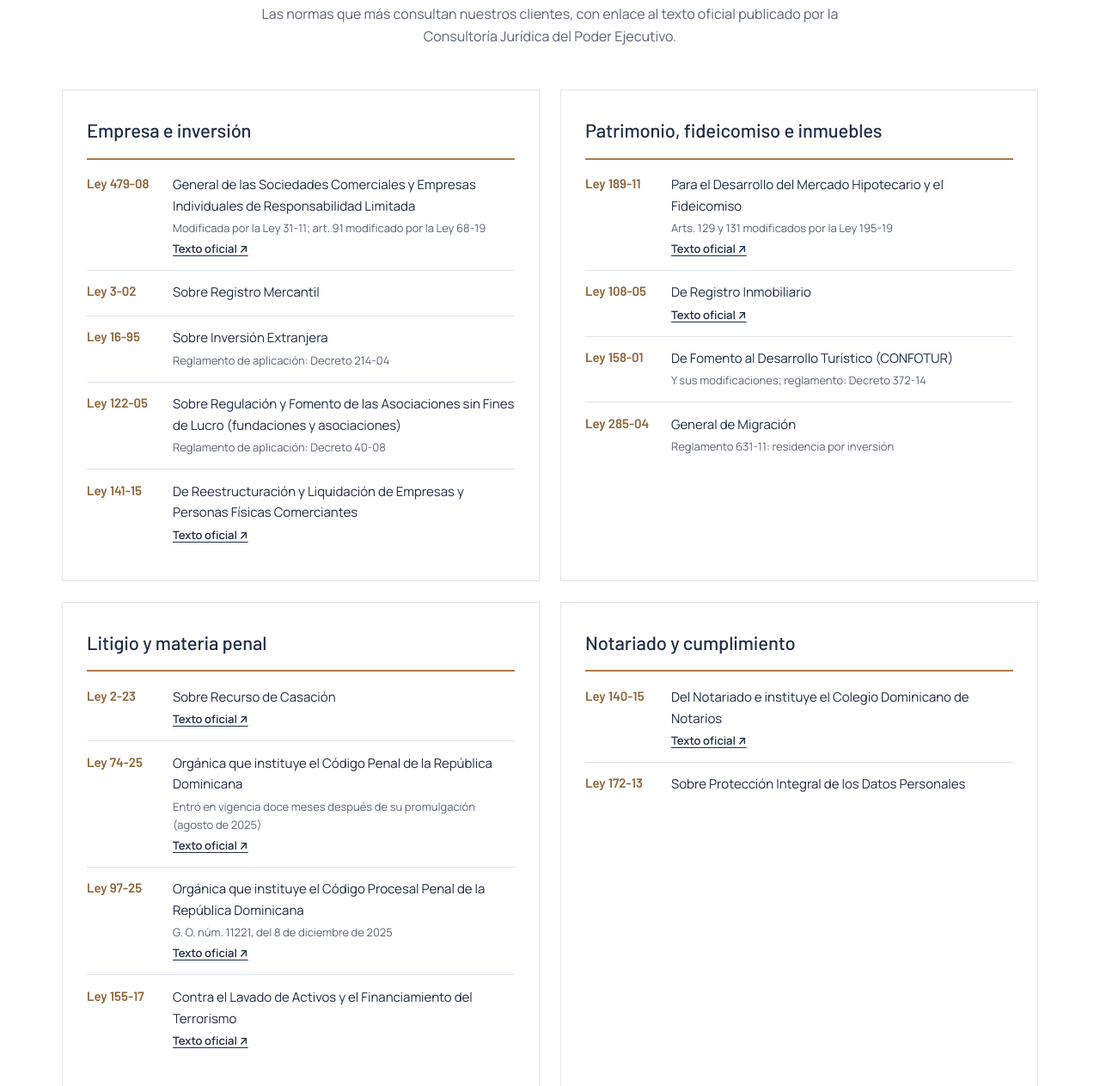
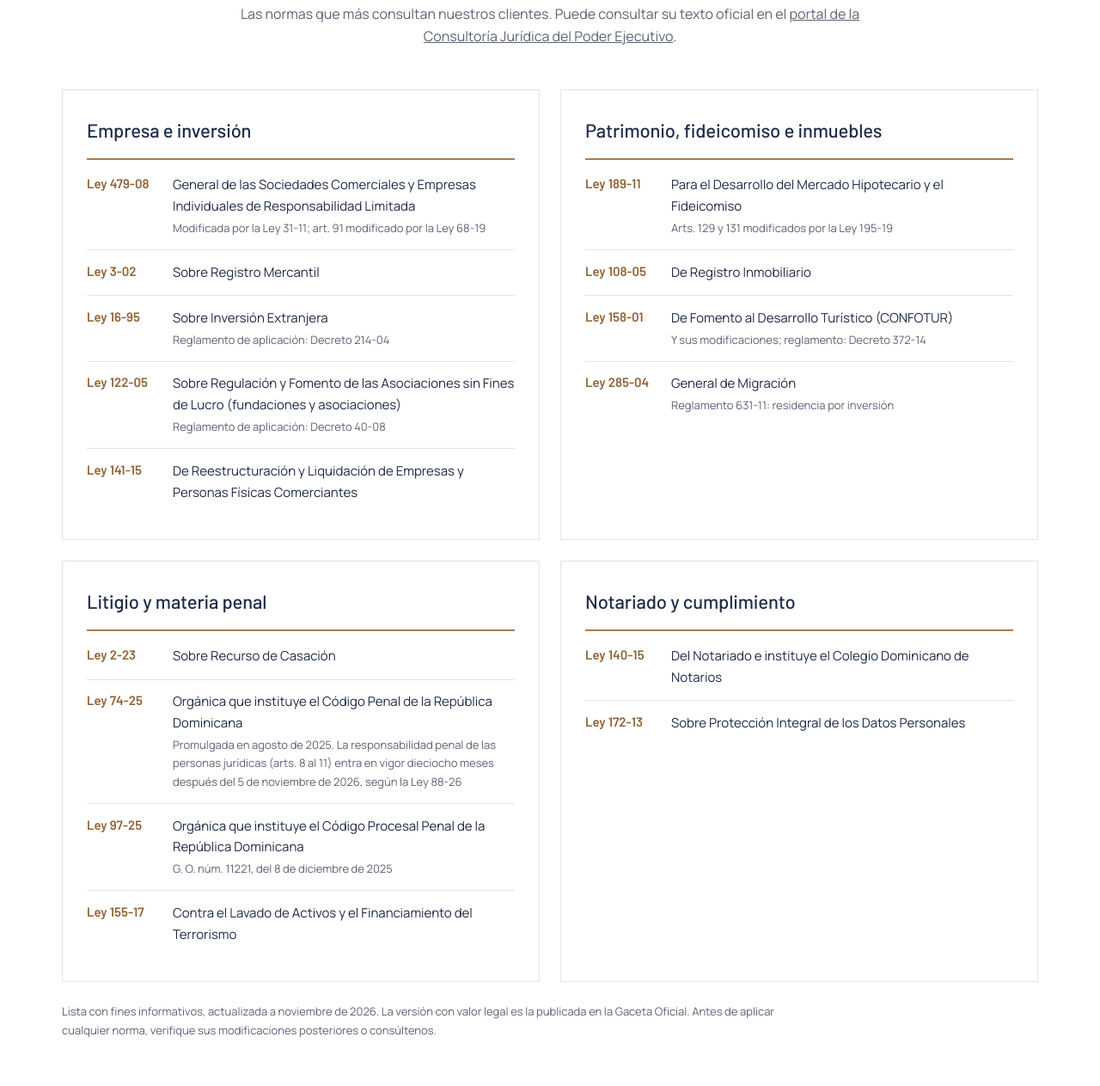
Before and after one commit to Jonathanperaltapena/ESLA-pagina-web, a plain HTML site: page index.html in a window 1280 px wide. Shown: the part 10408-11671 px from the top of the page at 86% size. Drawn offline with Linux system fonts and the light colour scheme.

Commit message:
Corregir enlaces de leyes y vigencia del Código Penal
- Se quitan los 9 enlaces a consultoria.gov.do que devolvían 404: la
  Consultoría Jurídica migró a un portal nuevo sin direcciones fijas por
  documento. La sección enlaza ahora al portal de consulta de legislación.
- Ley 74-25: la nota de vigencia se actualiza con la Ley 88-26, que
  difiere la responsabilidad penal de las personas jurídicas (arts. 8
  al 11) a dieciocho meses después del 5 de noviembre de 2026.

Co-Authored-By: Claude Opus 5.5 <noreply@anthropic.com>
Claude-Session: https://claude.ai/code/session_0182sjA5TFZt5oNGRahTAd8o

```diff
--- a/index.html
+++ b/index.html
@@ -908,23 +908,23 @@ footer strong { color: #FFFFFF; font-weight: 600; }
 <section class="section" id="legislacion">
   <div class="wrap">
     <h2 class="title"><span lang="es">Legislación de interés</span><span lang="en">Key legislation</span></h2>
-    <p class="intro"><span lang="es">Las normas que más consultan nuestros clientes, con enlace al texto oficial publicado por la Consultoría Jurídica del Poder Ejecutivo.</span><span lang="en">The laws our clients consult most, with links to the official text published by the Legal Counsel of the Executive Branch.</span></p>
+    <p class="intro"><span lang="es">Las normas que más consultan nuestros clientes. Puede consultar su texto oficial en el <a href="https://www.consultoria.gov.do/consultas?tab=legislacion" target="_blank" rel="noopener">portal de la Consultoría Jurídica del Poder Ejecutivo</a>.</span><span lang="en">The laws our clients consult most. Their official text is available on the <a href="https://www.consultoria.gov.do/consultas?tab=legislacion" target="_blank" rel="noopener">Legal Counsel of the Executive Branch portal</a>.</span></p>
     <div class="laws">
       <div class="law-group">
         <h3><span lang="es">Empresa e inversión</span><span lang="en">Business and investment</span></h3>
         <ul>
-          <li><span class="law-no">Ley 479-08</span><span class="law-name"><span lang="es">General de las Sociedades Comerciales y Empresas Individuales de Responsabilidad Limitada</span><span lang="en">Commercial Companies and Single-Owner LLCs</span></span><span class="law-note"><span lang="es">Modificada por la Ley 31-11; art. 91 modificado por la Ley 68-19</span><span lang="en">Amended by Law 31-11; art. 91 amended by Law 68-19</span></span><a class="law-link" href="https://www.consultoria.gov.do/Consulta/Home/FileManagement?managementType=1&amp;documentId=3356145" target="_blank" rel="noopener"><span lang="es">Texto oficial ↗</span><span lang="en">Official text ↗</span></a></li>
+          <li><span class="law-no">Ley 479-08</span><span class="law-name"><span lang="es">General de las Sociedades Comerciales y Empresas Individuales de Responsabilidad Limitada</span><span lang="en">Commercial Companies and Single-Owner LLCs</span></span><span class="law-note"><span lang="es">Modificada por la Ley 31-11; art. 91 modificado por la Ley 68-19</span><span lang="en">Amended by Law 31-11; art. 91 amended by Law 68-19</span></span></li>
           <li><span class="law-no">Ley 3-02</span><span class="law-name"><span lang="es">Sobre Registro Mercantil</span><span lang="en">Commercial Registry</span></span></li>
           <li><span class="law-no">Ley 16-95</span><span class="law-name"><span lang="es">Sobre Inversión Extranjera</span><span lang="en">Foreign Investment</span></span><span class="law-note"><span lang="es">Reglamento de aplicación: Decreto 214-04</span><span lang="en">Implementing regulation: Decree 214-04</span></span></li>
           <li><span class="law-no">Ley 122-05</span><span class="law-name"><span lang="es">Sobre Regulación y Fomento de las Asociaciones sin Fines de Lucro (fundaciones y asociaciones)</span><span lang="en">Non-Profit Associations (foundations and associations)</span></span><span class="law-note"><span lang="es">Reglamento de aplicación: Decreto 40-08</span><span lang="en">Implementing regulation: Decree 40-08</span></span></li>
-          <li><span class="law-no">Ley 141-15</span><span class="law-name"><span lang="es">De Reestructuración y Liquidación de Empresas y Personas Físicas Comerciantes</span><span lang="en">Restructuring and Liquidation of Companies and Merchants</span></span><a class="law-link" href="https://www.consultoria.gov.do/Consulta/Home/FileManagement?managementType=1&amp;documentId=3374330" target="_blank" rel="noopener"><span lang="es">Texto oficial ↗</span><span lang="en">Official text ↗</span></a></li>
+          <li><span class="law-no">Ley 141-15</span><span class="law-name"><span lang="es">De Reestructuración y Liquidación de Empresas y Personas Físicas Comerciantes</span><span lang="en">Restructuring and Liquidation of Companies and Merchants</span></span></li>
         </ul>
       </div>
       <div class="law-group">
         <h3><span lang="es">Patrimonio, fideicomiso e inmuebles</span><span lang="en">Wealth, trusts and real estate</span></h3>
         <ul>
-          <li><span class="law-no">Ley 189-11</span><span class="law-name"><span lang="es">Para el Desarrollo del Mercado Hipotecario y el Fideicomiso</span><span lang="en">Mortgage Market Development and Trusts</span></span><span class="law-note"><span lang="es">Arts. 129 y 131 modificados por la Ley 195-19</span><span lang="en">Arts. 129 and 131 amended by Law 195-19</span></span><a class="law-link" href="https://www.consultoria.gov.do/Consulta/Home/FileManagement?managementType=1&amp;documentId=3367031" target="_blank" rel="noopener"><span lang="es">Texto oficial ↗</span><span lang="en">Official text ↗</span></a></li>
-          <li><span class="law-no">Ley 108-05</span><span class="law-name"><span lang="es">De Registro Inmobiliario</span><span lang="en">Real Estate Registry</span></span><a class="law-link" href="https://www.consultoria.gov.do/Consulta/Home/FileManagement?managementType=1&amp;documentId=3339312" target="_blank" rel="noopener"><span lang="es">Texto oficial ↗</span><span lang="en">Official text ↗</span></a></li>
+          <li><span class="law-no">Ley 189-11</span><span class="law-name"><span lang="es">Para el Desarrollo del Mercado Hipotecario y el Fideicomiso</span><span lang="en">Mortgage Market Development and Trusts</span></span><span class="law-note"><span lang="es">Arts. 129 y 131 modificados por la Ley 195-19</span><span lang="en">Arts. 129 and 131 amended by Law 195-19</span></span></li>
+          <li><span class="law-no">Ley 108-05</span><span class="law-name"><span lang="es">De Registro Inmobiliario</span><span lang="en">Real Estate Registry</span></span></li>
           <li><span class="law-no">Ley 158-01</span><span class="law-name"><span lang="es">De Fomento al Desarrollo Turístico (CONFOTUR)</span><span lang="en">Tourism Development Incentives (CONFOTUR)</span></span><span class="law-note"><span lang="es">Y sus modificaciones; reglamento: Decreto 372-14</span><span lang="en">As amended; regulation: Decree 372-14</span></span></li>
           <li><span class="law-no">Ley 285-04</span><span class="law-name"><span lang="es">General de Migración</span><span lang="en">General Migration Law</span></span><span class="law-note"><span lang="es">Reglamento 631-11: residencia por inversión</span><span lang="en">Regulation 631-11: residency by investment</span></span></li>
         </ul>
@@ -932,16 +932,16 @@ footer strong { color: #FFFFFF; font-weight: 600; }
       <div class="law-group">
         <h3><span lang="es">Litigio y materia penal</span><span lang="en">Litigation and criminal law</span></h3>
         <ul>
-          <li><span class="law-no">Ley 2-23</span><span class="law-name"><span lang="es">Sobre Recurso de Casación</span><span lang="en">Cassation Appeals</span></span><a class="law-link" href="https://www.consultoria.gov.do/Consulta/Home/FileManagement?managementType=1&amp;documentId=3400589" target="_blank" rel="noopener"><span lang="es">Texto oficial ↗</span><span lang="en">Official text ↗</span></a></li>
-          <li><span class="law-no">Ley 74-25</span><span class="law-name"><span lang="es">Orgánica que instituye el Código Penal de la República Dominicana</span><span lang="en">Organic Law establishing the Dominican Criminal Code</span></span><span class="law-note"><span lang="es">Entró en vigencia doce meses después de su promulgación (agosto de 2025)</span><span lang="en">In force twelve months after its enactment (August 2025)</span></span><a class="law-link" href="https://www.consultoria.gov.do/Consulta/Home/FileManagement?managementType=1&amp;documentId=3403537" target="_blank" rel="noopener"><span lang="es">Texto oficial ↗</span><span lang="en">Official text ↗</span></a></li>
-          <li><span class="law-no">Ley 97-25</span><span class="law-name"><span lang="es">Orgánica que instituye el Código Procesal Penal de la República Dominicana</span><span lang="en">Organic Law establishing the Criminal Procedure Code</span></span><span class="law-note"><span lang="es">G. O. núm. 11221, del 8 de diciembre de 2025</span><span lang="en">Official Gazette no. 11221, December 8, 2025</span></span><a class="law-link" href="https://www.consultoria.gov.do/Consulta/Home/FileManagement?managementType=1&amp;documentId=3404020" target="_blank" rel="noopener"><span lang="es">Texto oficial ↗</span><span lang="en">Official text ↗</span></a></li>
-          <li><span class="law-no">Ley 155-17</span><span class="law-name"><span lang="es">Contra el Lavado de Activos y el Financiamiento del Terrorismo</span><span lang="en">Anti-Money Laundering and Counter-Terrorist Financing</span></span><a class="law-link" href="https://www.consultoria.gov.do/Consulta/Home/FileManagement?managementType=1&amp;documentId=3383131" target="_blank" rel="noopener"><span lang="es">Texto oficial ↗</span><span lang="en">Official text ↗</span></a></li>
+          <li><span class="law-no">Ley 2-23</span><span class="law-name"><span lang="es">Sobre Recurso de Casación</span><span lang="en">Cassation Appeals</span></span></li>
+          <li><span class="law-no">Ley 74-25</span><span class="law-name"><span lang="es">Orgánica que instituye el Código Penal de la República Dominicana</span><span lang="en">Organic Law establishing the Dominican Criminal Code</span></span><span class="law-note"><span lang="es">Promulgada en agosto de 2025. La responsabilidad penal de las personas jurídicas (arts. 8 al 11) entra en vigor dieciocho meses después del 5 de noviembre de 2026, según la Ley 88-26</span><span lang="en">Enacted August 2025. Corporate criminal liability (arts. 8–11) takes effect eighteen months after November 5, 2026, under Law 88-26</span></span></li>
+          <li><span class="law-no">Ley 97-25</span><span class="law-name"><span lang="es">Orgánica que instituye el Código Procesal Penal de la República Dominicana</span><span lang="en">Organic Law establishing the Criminal Procedure Code</span></span><span class="law-note"><span lang="es">G. O. núm. 11221, del 8 de diciembre de 2025</span><span lang="en">Official Gazette no. 11221, December 8, 2025</span></span></li>
+          <li><span class="law-no">Ley 155-17</span><span class="law-name"><span lang="es">Contra el Lavado de Activos y el Financiamiento del Terrorismo</span><span lang="en">Anti-Money Laundering and Counter-Terrorist Financing</span></span></li>
         </ul>
       </div>
       <div class="law-group">
         <h3><span lang="es">Notariado y cumplimiento</span><span lang="en">Notarial practice and compliance</span></h3>
         <ul>
-          <li><span class="law-no">Ley 140-15</span><span class="law-name"><span lang="es">Del Notariado e instituye el Colegio Dominicano de Notarios</span><span lang="en">Notaries and the Dominican College of Notaries</span></span><a class="law-link" href="https://www.consultoria.gov.do/Consulta/Home/FileManagement?managementType=1&amp;documentId=3374370" target="_blank" rel="noopener"><span lang="es">Texto oficial ↗</span><span lang="en">Official text ↗</span></a></li>
+          <li><span class="law-no">Ley 140-15</span><span class="law-name"><span lang="es">Del Notariado e instituye el Colegio Dominicano de Notarios</span><span lang="en">Notaries and the Dominican College of Notaries</span></span></li>
           <li><span class="law-no">Ley 172-13</span><span class="law-name"><span lang="es">Sobre Protección Integral de los Datos Personales</span><span lang="en">Personal Data Protection</span></span></li>
         </ul>
       </div>
```
Also changed, not shown: 1 other file.
